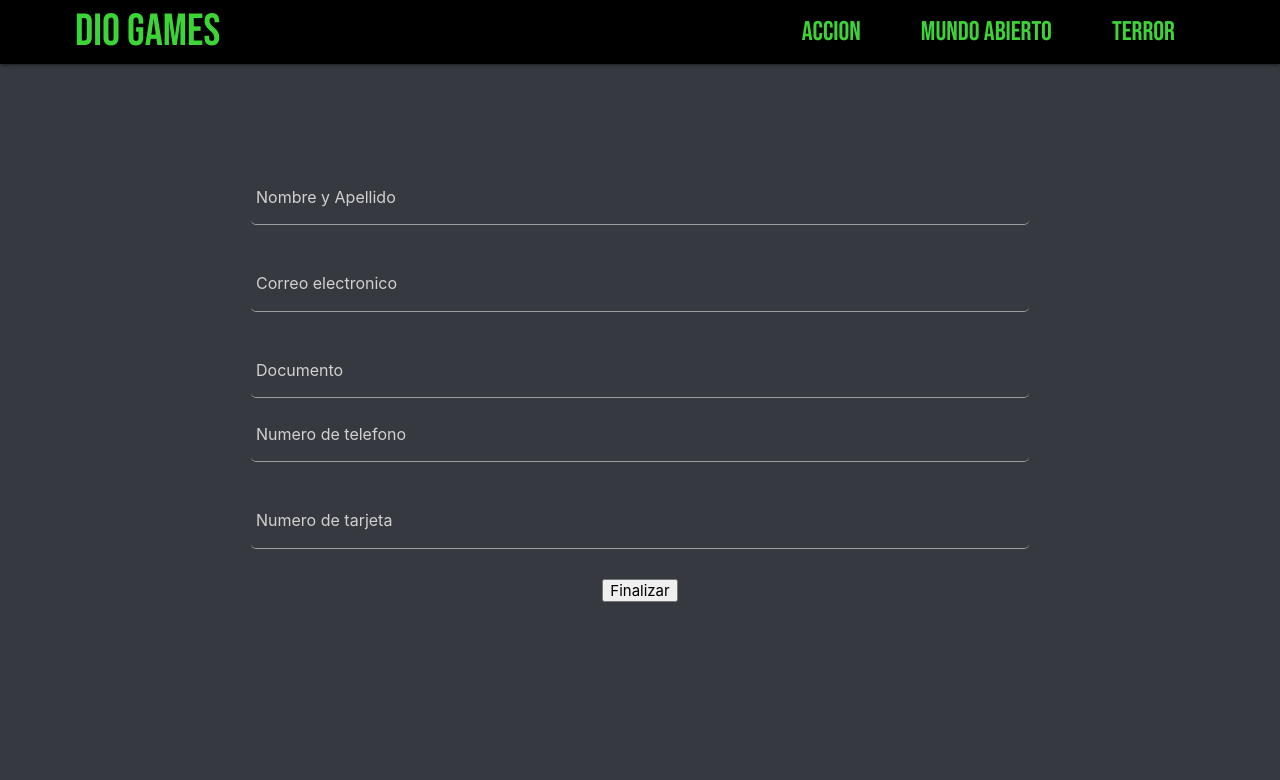
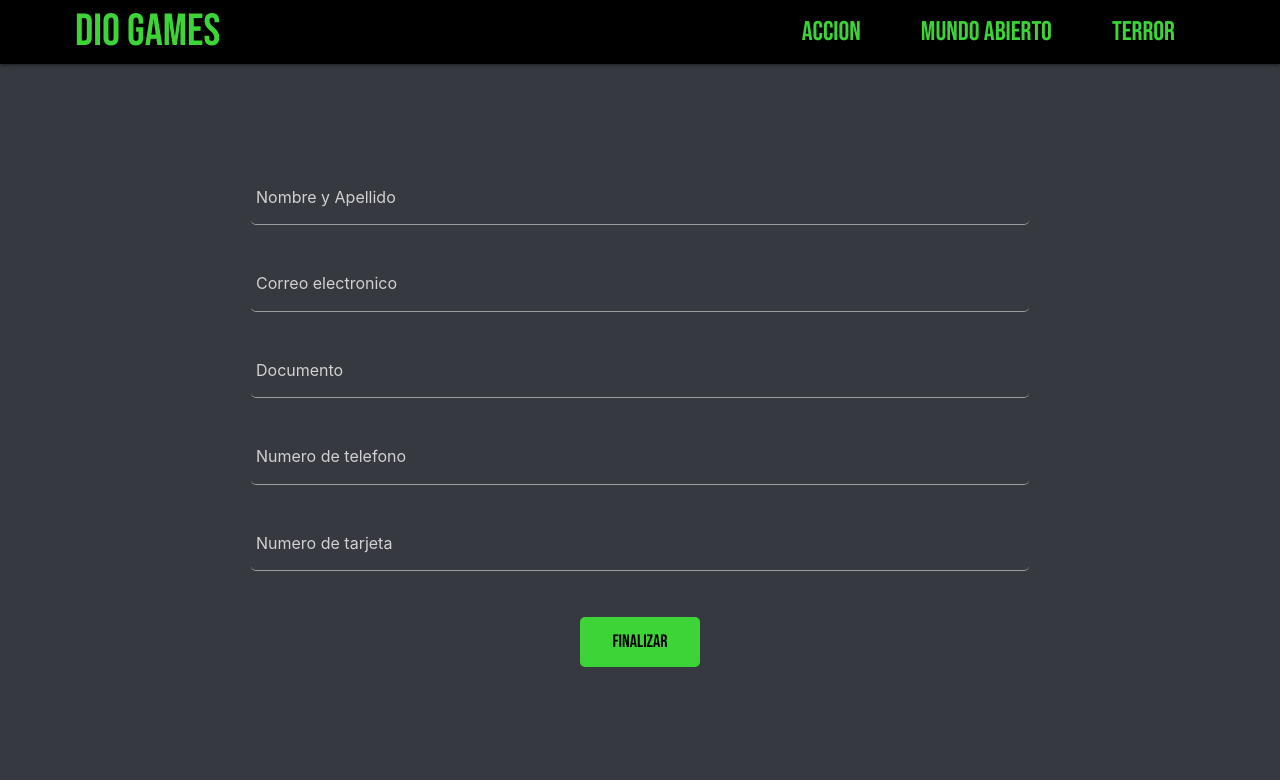
Before and after one commit to NajuRocha/dio-games, a React (Create React App) app: page /Form in a window 1280 px wide. Shown: the top 780 px of the page. Built offline with nearby package versions, Linux system fonts and the light colour scheme.

Commit message:
Disable Finalizar, estilos de cada input

```diff
--- a/src/components/Form/Form.css
+++ b/src/components/Form/Form.css
@@ -8,3 +8,16 @@ h1 {
   align-items: center;
   margin: 7rem 0 12rem 0;
 }
+
+.botonFinalizar {
+  font-family: "Bebas Neue";
+  width: 8rem;
+  background-color: rgb(60, 212, 55);
+  color: rgb(0, 0, 0);
+  margin: 1rem;
+  font-size: 1.2rem;
+  text-align: center;
+  border: none;
+  border-radius: 5px;
+  padding: 1rem;
+}
--- a/src/components/Form/Form.jsx
+++ b/src/components/Form/Form.jsx
@@ -16,8 +16,8 @@ export const Form = () => {
   const mobileRef = useRef();
   const cardRef = useRef();
 
-  function handleClick(event) {
-    event.preventDefault();
+  const handleClick = (e) => {
+    e.preventDefault();
 
     const db = getFirestore();
 
@@ -64,20 +64,23 @@ export const Form = () => {
     });
 
     clear();
-  }
+  };
+
+  let inputStyle = {
+    color: "white",
+    width: "60%",
+    borderRadius: "5px",
+    padding: "5px",
+  };
 
   return (
     <>
       {orderId && <h1>ID de compra: {orderId}</h1>}
 
       <div>
-        <form className="formulario" onSubmit={handleClick}>
+        <form id="my-form" className="formulario" onSubmit={handleClick}>
           <input
-            style={{
-              width: "60%",
-              borderRadius: "5px",
-              padding: "5px",
-            }}
+            style={inputStyle}
             type="text"
             name="name"
             ref={nameRef}
@@ -86,11 +89,7 @@ export const Form = () => {
           />
           <br />
           <input
-            style={{
-              width: "60%",
-              borderRadius: "5px",
-              padding: "5px",
-            }}
+            style={inputStyle}
             type="text"
             name="email"
             ref={emailRef}
@@ -99,22 +98,15 @@ export const Form = () => {
           />
           <br />
           <input
-            style={{
-              width: "60%",
-              borderRadius: "5px",
-              padding: "5px",
-            }}
+            style={inputStyle}
             type="text"
             name="dni"
             ref={dniRef}
             placeholder="Documento"
           />
+          <br />
           <input
-            style={{
-              width: "60%",
-              borderRadius: "5px",
-              padding: "5px",
-            }}
+            style={inputStyle}
             type="text"
             name="mobile"
             ref={mobileRef}
@@ -123,11 +115,7 @@ export const Form = () => {
           />
           <br />
           <input
-            style={{
-              width: "60%",
-              borderRadius: "5px",
-              padding: "5px",
-            }}
+            style={inputStyle}
             type="text"
             name="credit"
             ref={cardRef}
@@ -135,7 +123,13 @@ export const Form = () => {
             required
           />
           <br />
-          <button type="submit">Finalizar</button>
+          <button
+            className="botonFinalizar"
+            type="submit"
+            disabled={cart.length === 0}
+          >
+            Finalizar
+          </button>
         </form>
       </div>
     </>
```
